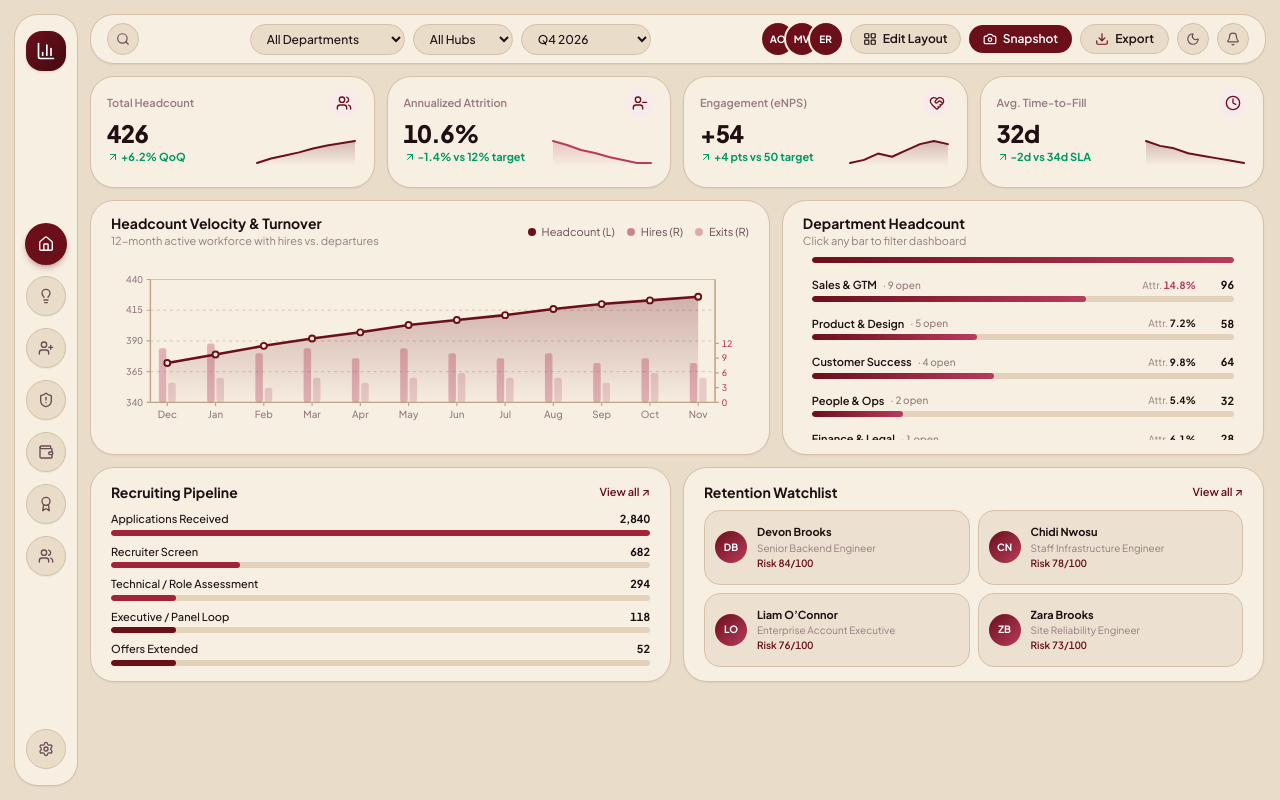
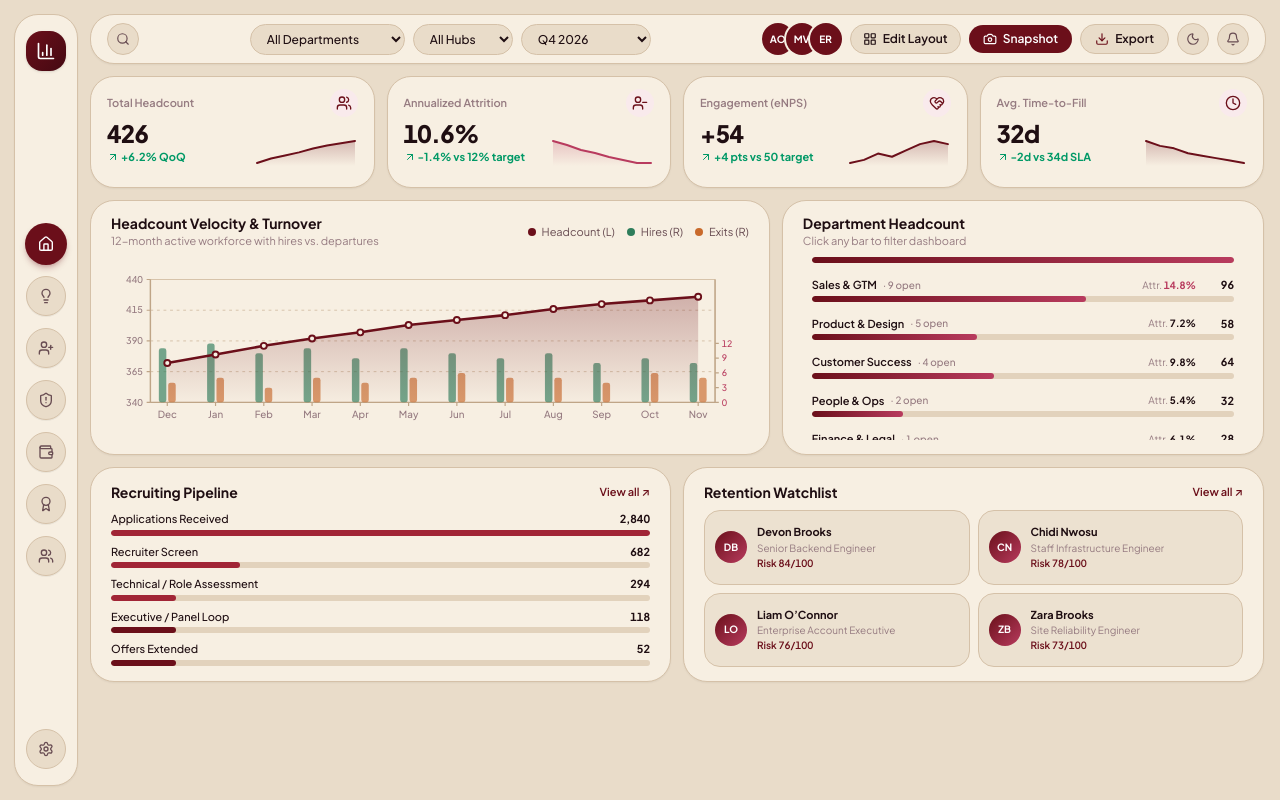
Before and after one commit to hermceeelabs/crimsonpulse-hr-dashboard, a React (Vite) app: page / in a window 1280 px wide. Built offline with nearby package versions, Linux system fonts and the light colour scheme.

Commit message:
Use distinct sage green and terracotta amber colors for Hires vs Exits bars

```diff
--- a/src/App.tsx
+++ b/src/App.tsx
@@ -842,10 +842,10 @@ export function App() {
                               <span className="h-2 w-2 rounded-full bg-[#6B0F1A]" /> Headcount (L)
                             </span>
                             <span className="inline-flex items-center gap-1.5">
-                              <span className="h-2 w-2 rounded-sm bg-[#B83B5E]/60" /> Hires (R)
+                              <span className="h-2 w-2 rounded-sm bg-[#2E7D5B]" /> Hires (R)
                             </span>
                             <span className="inline-flex items-center gap-1.5">
-                              <span className="h-2 w-2 rounded-sm bg-[#D49BA4]/80" /> Exits (R)
+                              <span className="h-2 w-2 rounded-sm bg-[#C96A2B]" /> Exits (R)
                             </span>
                           </div>
                         </div>
--- a/src/components/Charts.tsx
+++ b/src/components/Charts.tsx
@@ -216,8 +216,8 @@ export const HeadcountTrendChart: React.FC<{
                 width={barW}
                 height={hireH}
                 rx={2.5}
-                fill={isHovered ? '#6B0F1A' : '#B83B5E'}
-                opacity={isHovered ? 0.9 : 0.35}
+                fill="#2E7D5B"
+                opacity={isHovered ? 0.95 : 0.65}
                 className="transition-all duration-150"
               />
               <rect
@@ -226,8 +226,8 @@ export const HeadcountTrendChart: React.FC<{
                 width={barW}
                 height={exitH}
                 rx={2.5}
-                fill={isHovered ? '#26060B' : '#D49BA4'}
-                opacity={isHovered ? 0.9 : 0.45}
+                fill="#C96A2B"
+                opacity={isHovered ? 0.95 : 0.65}
                 className="transition-all duration-150"
               />
             </g>
@@ -326,9 +326,9 @@ export const HeadcountTrendChart: React.FC<{
             <span className="text-[var(--text-muted)]">Headcount:</span>
             <span className="font-semibold text-right">{activePoint.headcount}</span>
             <span className="text-[var(--text-muted)]">New Hires:</span>
-            <span className="font-semibold text-[#6B0F1A] text-right">+{activePoint.hires}</span>
+            <span className="font-semibold text-[#2E7D5B] text-right">+{activePoint.hires}</span>
             <span className="text-[var(--text-muted)]">Departures:</span>
-            <span className="font-semibold text-[var(--text-secondary)] text-right">
+            <span className="font-semibold text-[#C96A2B] text-right">
               -{activePoint.exits}
             </span>
             <span className="text-[var(--text-muted)]">Net Growth:</span>
```
